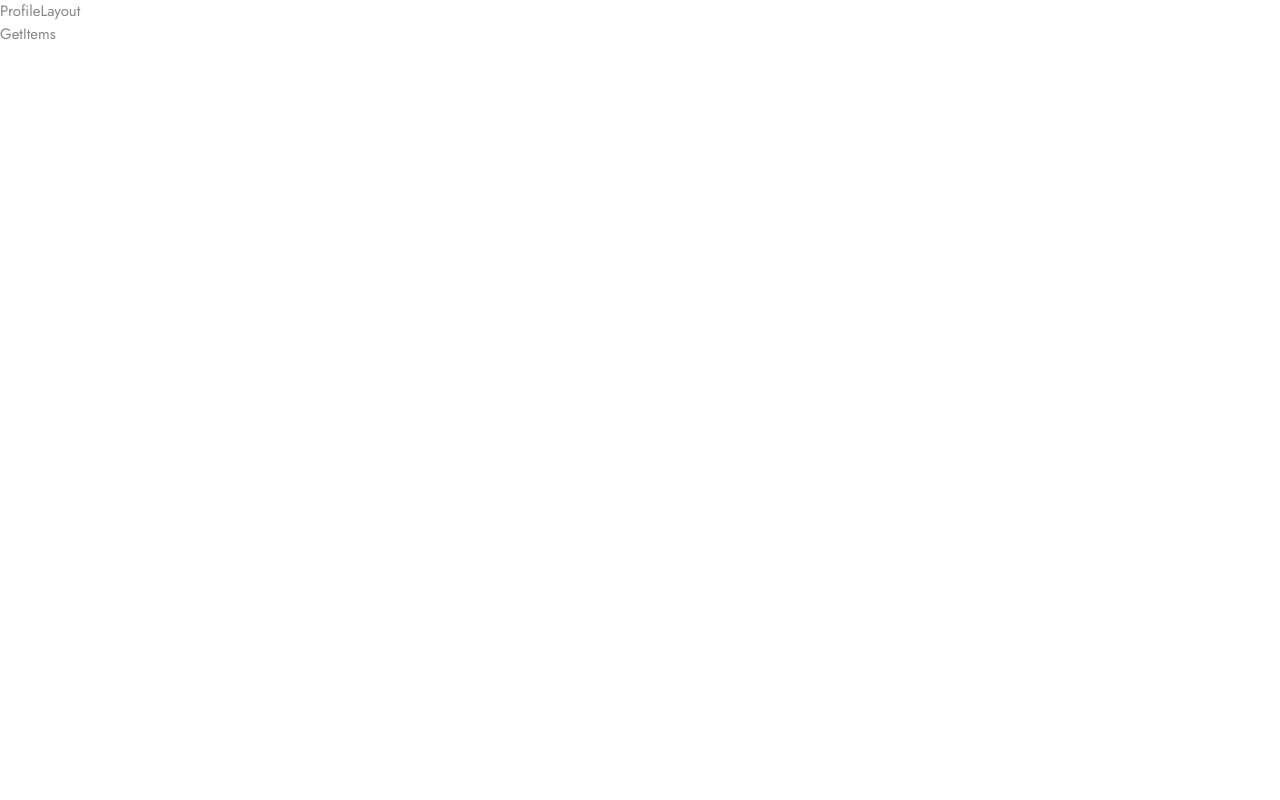
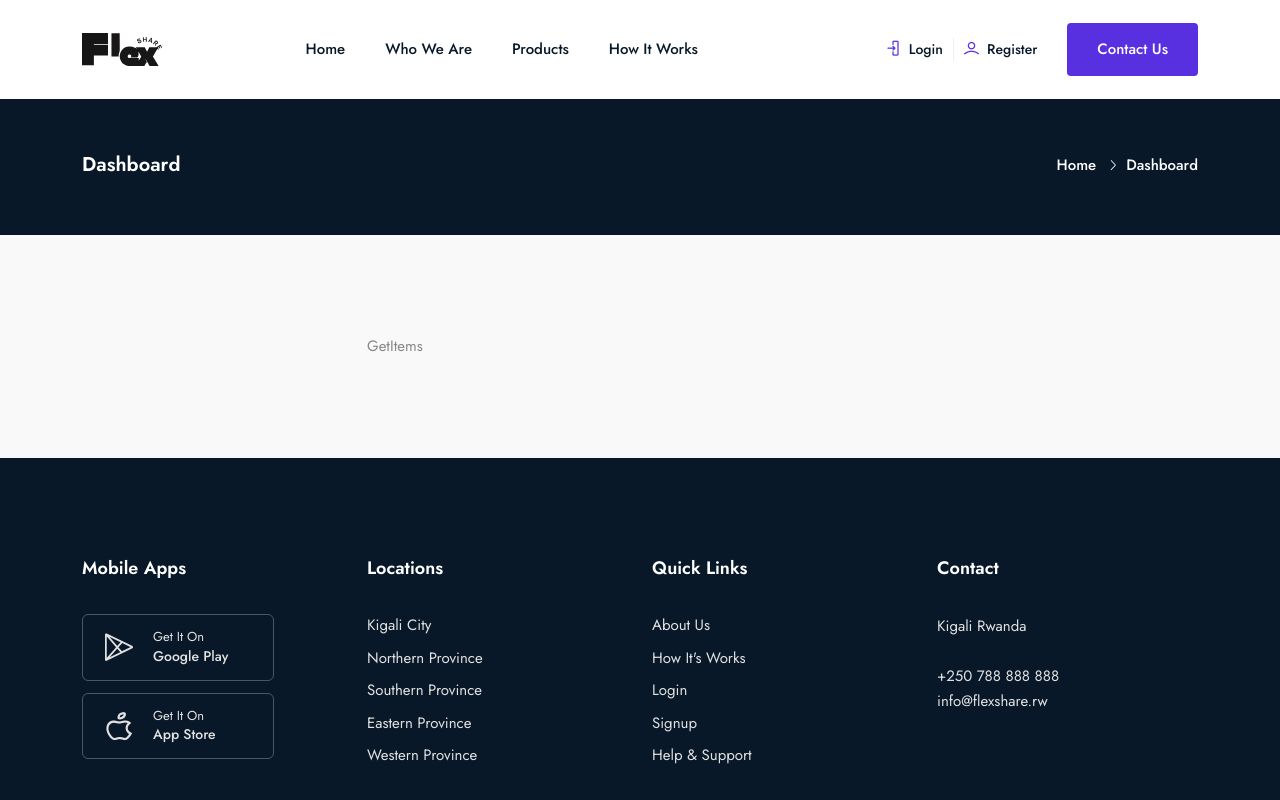
Before and after one commit to kajugadaniels/flexshare-client, a React (Vite) app: page /items in a window 1280 px wide. Shown: the top 800 px of the page. Built offline with nearby package versions, Linux system fonts and the light colour scheme.

Commit message:
Setup design for profile layout

```diff
--- a/src/layouts/ProfileLayout.jsx
+++ b/src/layouts/ProfileLayout.jsx
@@ -1,13 +1,53 @@
 import React from 'react'
 import { Outlet } from 'react-router-dom'
+import { Footer, Header } from '../components'
 
 const ProfileLayout = () => {
     return (
-        <div>
-            ProfileLayout
+        <>
+            <Header />
 
-            <Outlet />
-        </div>
+            <div className="breadcrumbs">
+                <div className="container">
+                    <div className="row align-items-center">
+                        <div className="col-lg-6 col-md-6 col-12">
+                            <div className="breadcrumbs-content">
+                                <h1 className="page-title">
+                                    Dashboard
+                                </h1>
+                            </div>
+                        </div>
+                        <div className="col-lg-6 col-md-6 col-12">
+                            <ul className="breadcrumb-nav">
+                                <li>
+                                    <a href="/">
+                                        Home
+                                    </a>
+                                </li>
+                                <li>
+                                    Dashboard
+                                </li>
+                            </ul>
+                        </div>
+                    </div>
+                </div>
+            </div>
+
+            <section class="dashboard section">
+                <div class="container">
+                    <div class="row">
+                        <div className="col-lg-3 col-md-4 col-12">
+
+                        </div>
+                        <div class="col-lg-9 col-md-8 col-12">
+                            <Outlet />
+                        </div>
+                    </div>
+                </div>
+            </section>
+
+            <Footer />
+        </>
     )
 }
 
```
